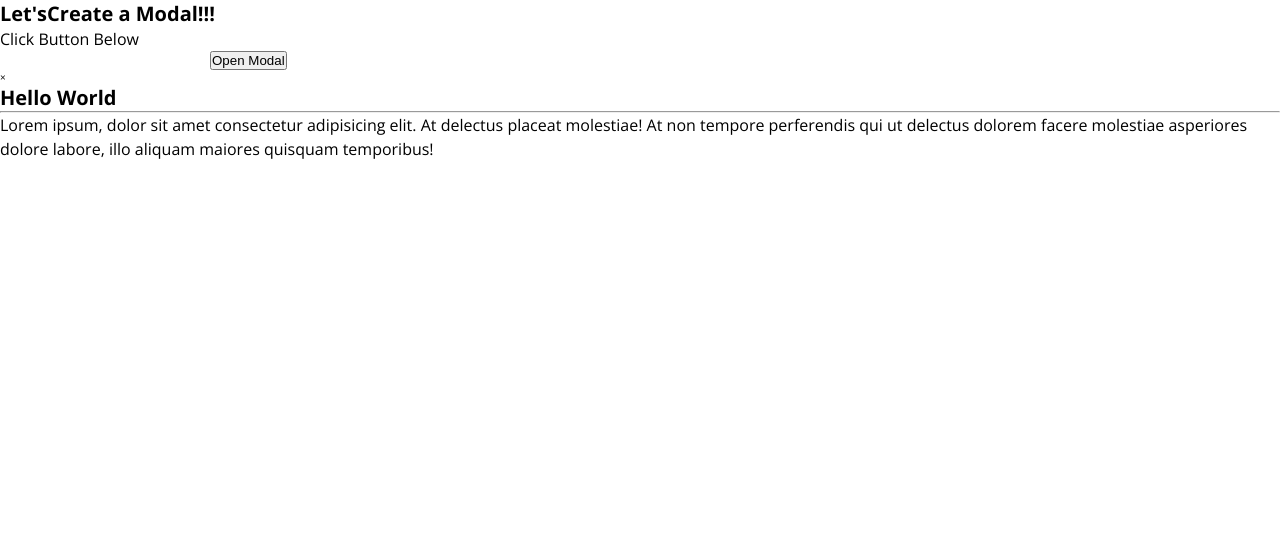
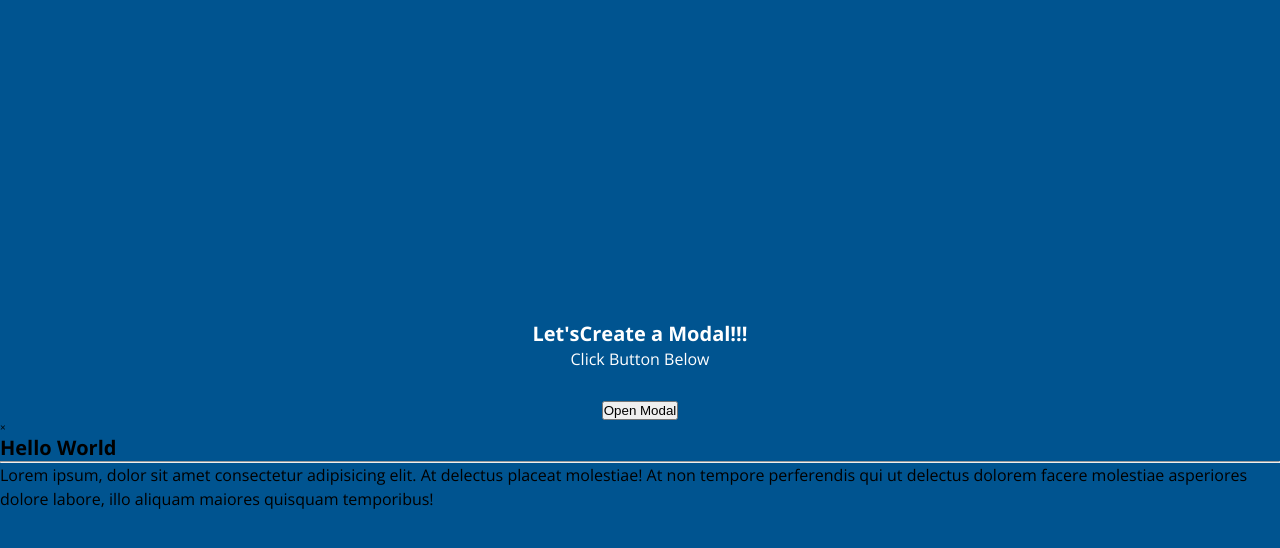
Before and after one commit to nezmustafa123/modal_new, a plain HTML site: page index.html in a window 1280 px wide. Drawn offline with nearby package versions, Linux system fonts and the light colour scheme.

Commit message:
styling changes

```diff
--- a/styles.css
+++ b/styles.css
@@ -19,10 +19,16 @@
 
 html {
   font-size: 10px;
+  font-family: "Open Sans", sans-serif;
 }
 
 body {
-  font-family: "Open Sans", sans-serif;
+  display: flex;
+  flex-direction: column;
+  align-items: center;
+  justify-content: center;
+  background-color: var(--light-blue);
+  height: 100vh;
 }
 
 p {
@@ -30,12 +36,13 @@ p {
   line-height: 1.5;
 }
 
-img {
-  width: 100%;
+header {
+  text-align: center;
+  color: #fff;
+  padding: 3rem;
 }
-
-.container {
+/* .container {
   max-width: 900px;
   margin: 0 auto;
   padding: 0 20px;
-}
+} */
```
